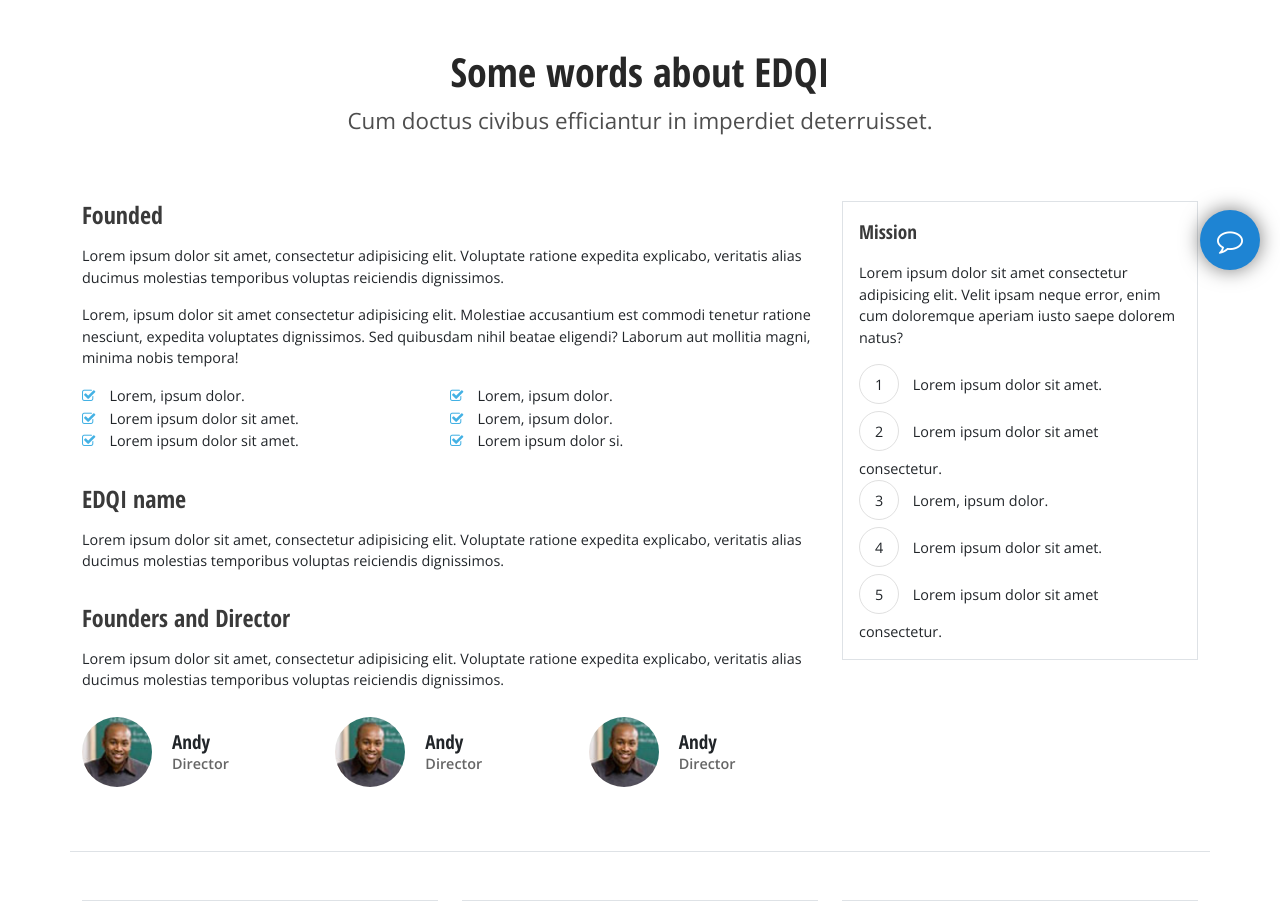
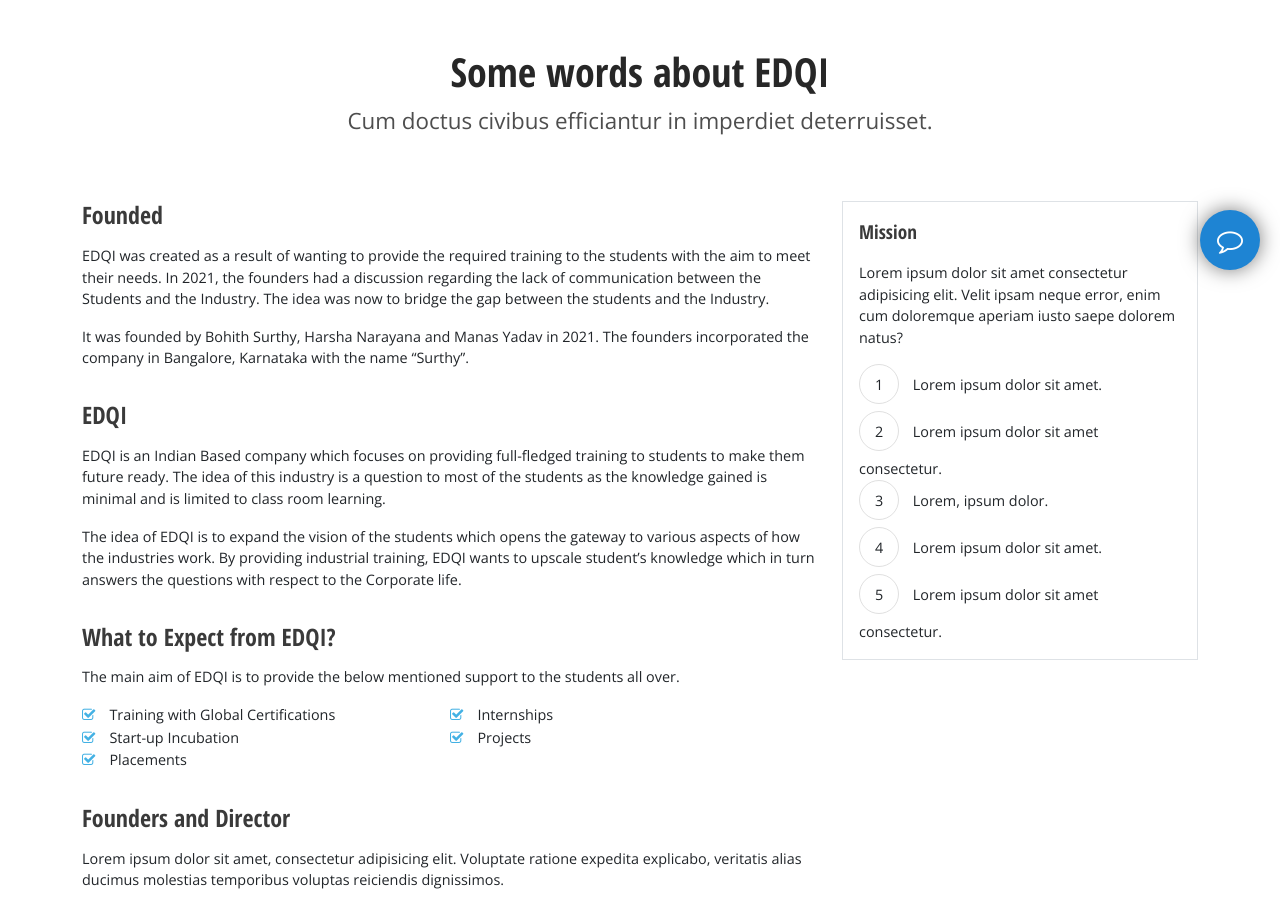
Before and after one commit to rohitsraj12/edqi, a PHP site: page /sandbox/website/public/about_us/index.php in a window 1280 px wide. Shown: the part 490-1391 px from the top of the page. Run offline with PHP 8.4, Linux system fonts and the light colour scheme; some libraries are stand-ins or nearby versions.

Commit message:
Update index.php

```diff
--- a/website/public/about_us/index.php
+++ b/website/public/about_us/index.php
@@ -88,20 +88,21 @@
                                                             Founded
                                                         </h2>
                                                         <p>
-                                                            Lorem ipsum dolor sit amet, consectetur adipisicing elit. Voluptate ratione expedita explicabo, veritatis alias ducimus molestias temporibus voluptas reiciendis dignissimos.
+                                                            EDQI was created as a result of wanting to provide the required training to the students with the aim to meet their needs. In 2021, the founders had a discussion regarding the lack of communication between the Students and the Industry. The idea was now to bridge the gap between the students and the Industry.
+
                                                         </p>
                                                         <p>
-                                                            Lorem, ipsum dolor sit amet consectetur adipisicing elit. Molestiae accusantium est commodi tenetur ratione nesciunt, expedita voluptates dignissimos. Sed quibusdam nihil beatae eligendi? Laborum aut mollitia magni, minima nobis tempora!
+                                                            It was founded by Bohith Surthy, Harsha Narayana and Manas Yadav in 2021. The founders incorporated the company in Bangalore, Karnataka with the name “Surthy”.
                                                         </p>
 
-                                                        <ul class="d-sm-flex flex-sm-wrap found__points mb-3">
+                                                        <!-- <ul class="d-sm-flex flex-sm-wrap found__points mb-3">
                                                             <li class="w-50">Lorem, ipsum dolor. </li>
                                                             <li class="w-50">Lorem, ipsum dolor.</li>
                                                             <li class="w-50">Lorem ipsum dolor sit amet.</li>
                                                             <li class="w-50">Lorem, ipsum dolor.</li>
                                                             <li class="w-50">Lorem ipsum dolor sit amet.</li>
                                                             <li class="w-50">Lorem ipsum dolor si.</li>
-                                                        </ul>
+                                                        </ul> -->
                                                     </div>
                                                     <div  data-aos="fade-up"
                                                         data-aos-offset="100"
@@ -109,11 +110,35 @@
                                                         data-aos-duration="1000"
                                                         data-aos-easing="ease-in-out">
                                                         <h2 class="secondary__header pt-3">
-                                                            EDQI name
+                                                            EDQI
                                                         </h2>
                                                         <p>
-                                                            Lorem ipsum dolor sit amet, consectetur adipisicing elit. Voluptate ratione expedita explicabo, veritatis alias ducimus molestias temporibus voluptas reiciendis dignissimos.
+                                                            EDQI is an Indian Based company which focuses on providing full-fledged training to students to make them future ready. The idea of this industry is a question to most of the students as the knowledge gained is minimal and is limited to class room learning.
                                                         </p>
+                                                        <p>
+                                                        The idea of EDQI is to expand the vision of the students which opens the gateway to various aspects of how the industries work. By providing industrial training, EDQI wants to upscale student’s knowledge which in turn answers the questions with respect to the Corporate life.
+                                                        </p>
+                                                    </div>
+
+                                                    <div  data-aos="fade-up"
+                                                        data-aos-offset="100"
+                                                        data-aos-delay="50"
+                                                        data-aos-duration="1000"
+                                                        data-aos-easing="ease-in-out">
+                                                        <h2 class="secondary__header pt-3">
+                                                            What to Expect from EDQI?
+                                                        </h2>
+                                                        <p>
+                                                            The main aim of EDQI is to provide the below mentioned support to the students all over.
+                                                        </p>
+
+                                                        <ul class="d-sm-flex flex-sm-wrap found__points mb-3">
+                                                            <li class="w-50">Training with Global Certifications </li>
+                                                            <li class="w-50">Internships</li>
+                                                            <li class="w-50">Start-up Incubation</li>
+                                                            <li class="w-50">Projects</li>
+                                                            <li class="w-50">Placements</li>
+                                                        </ul>
                                                     </div>
                                                     <div data-aos="fade-up"
                                                         data-aos-offset="100"
```
